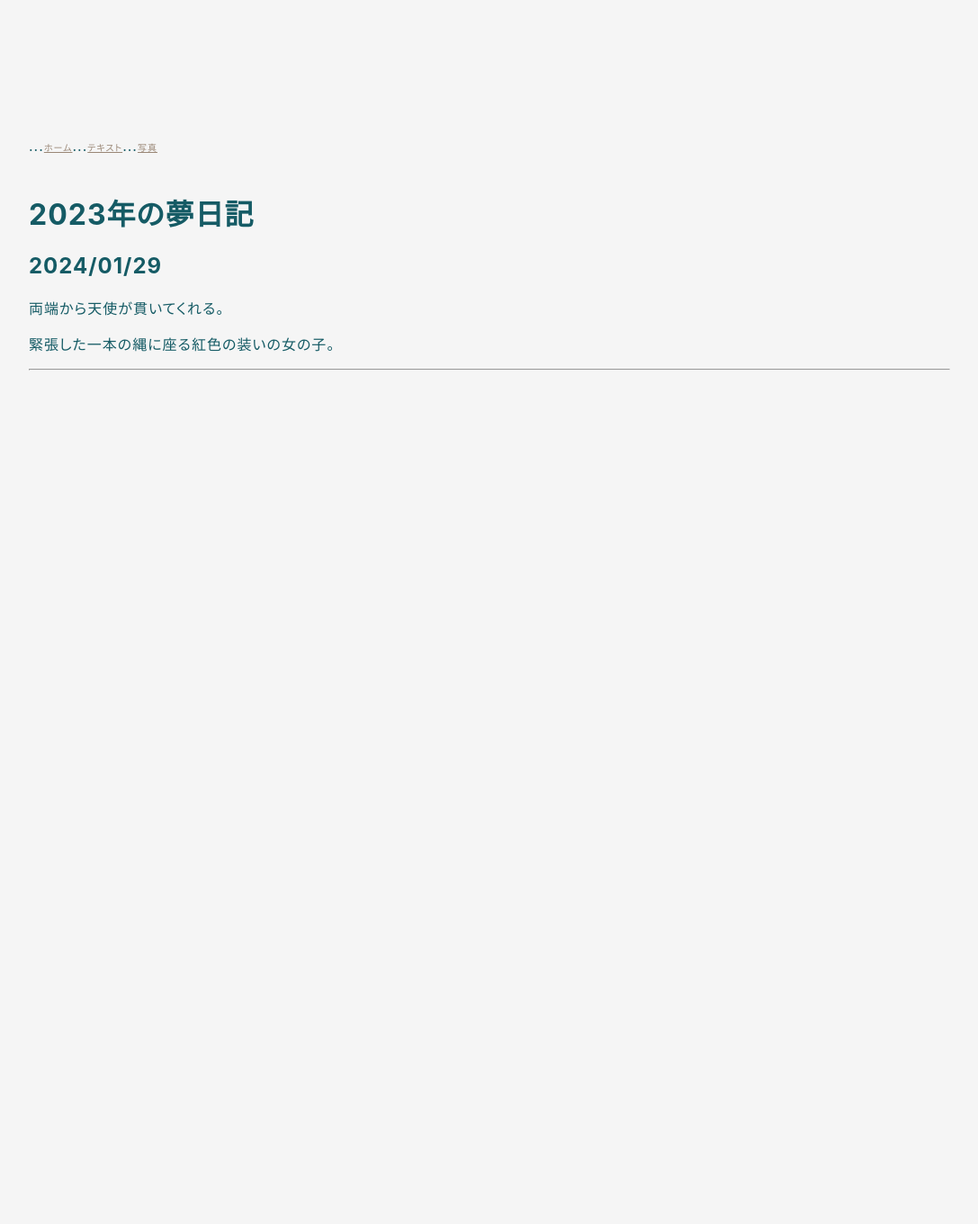
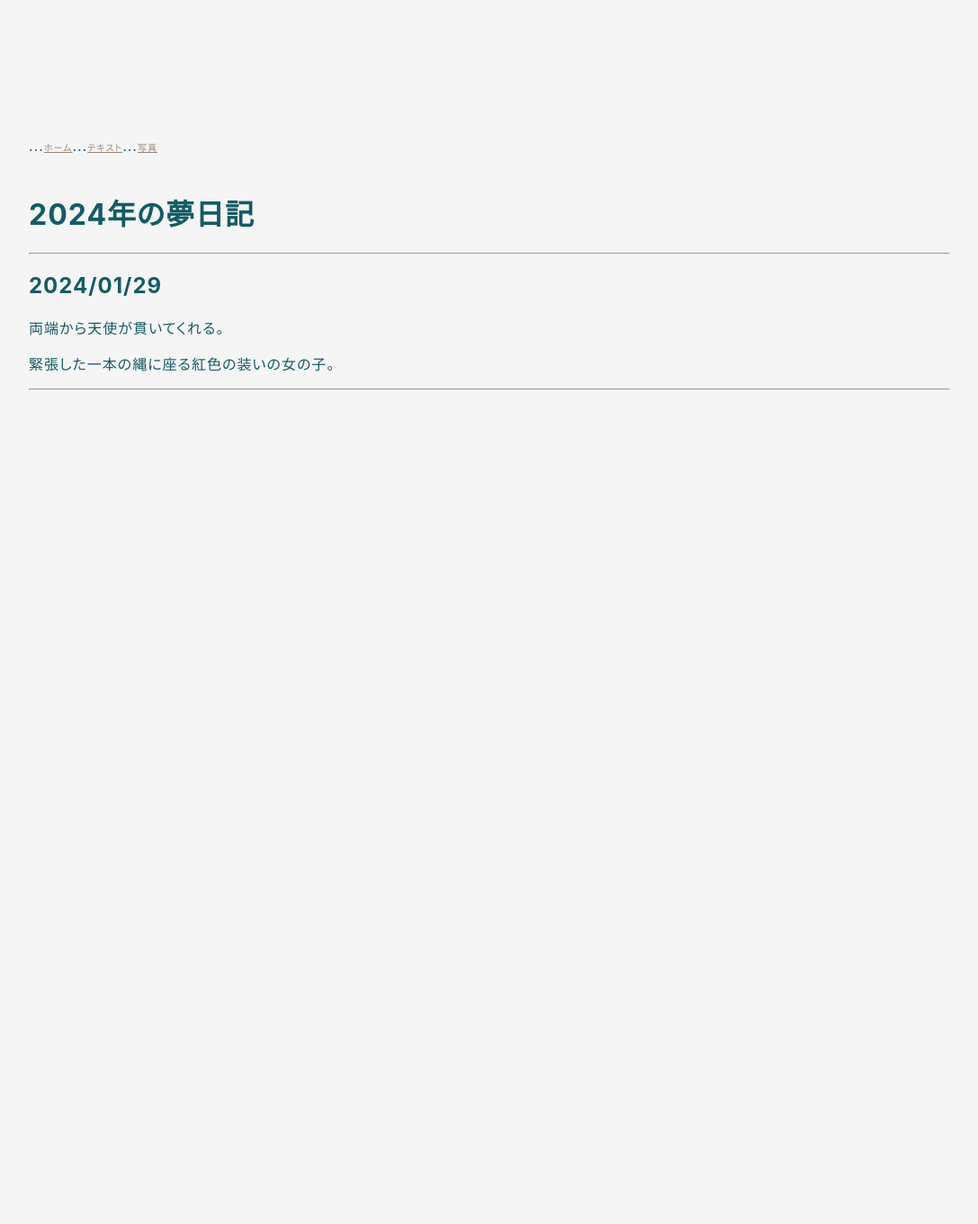
Before and after one commit to hihumi-riku/hihumi-riku.github.io, a Jekyll site: the page built from _posts/2024-01-29-dream_2024.md, in a window 1280 px wide. Shown: the whole page at 90% size, without its empty margins (96-1183 px from the left). Built offline with Jekyll 4.4.1, drawn with Linux system fonts in a browser that asks for light colours.

Commit message:
Update 2024-01-29-dream_2024.md

```diff
--- a/_posts/2024-01-29-dream_2024.md
+++ b/_posts/2024-01-29-dream_2024.md
@@ -3,7 +3,8 @@ layout: default
 title: 2024年の夢日記
 ---
 
-# 2023年の夢日記
+# 2024年の夢日記
+---
 
 <a id="1"></a>
 <a href="#1"></a>
```
